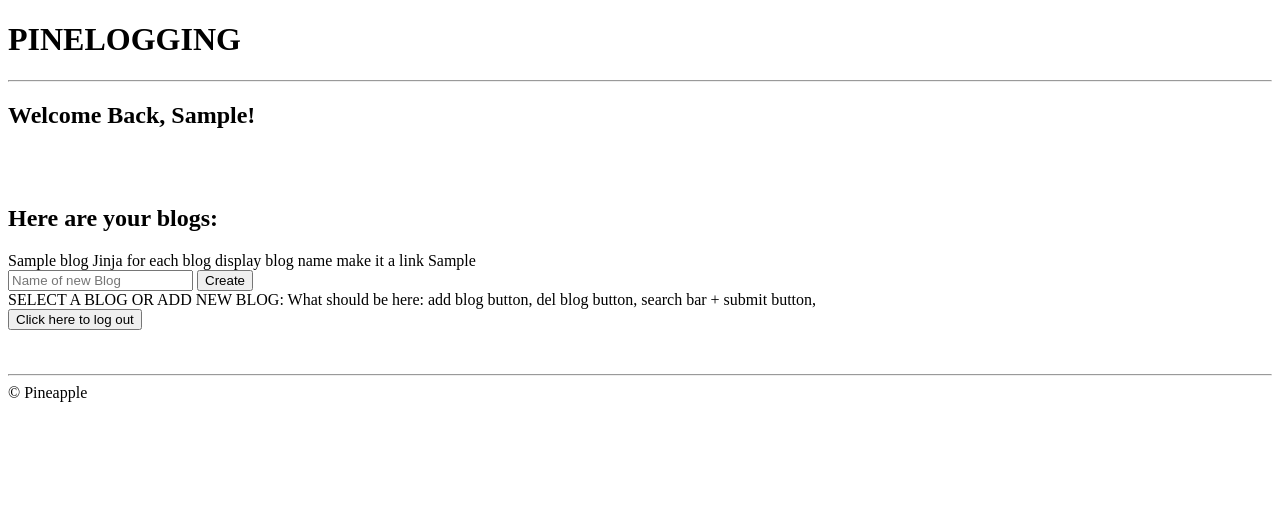
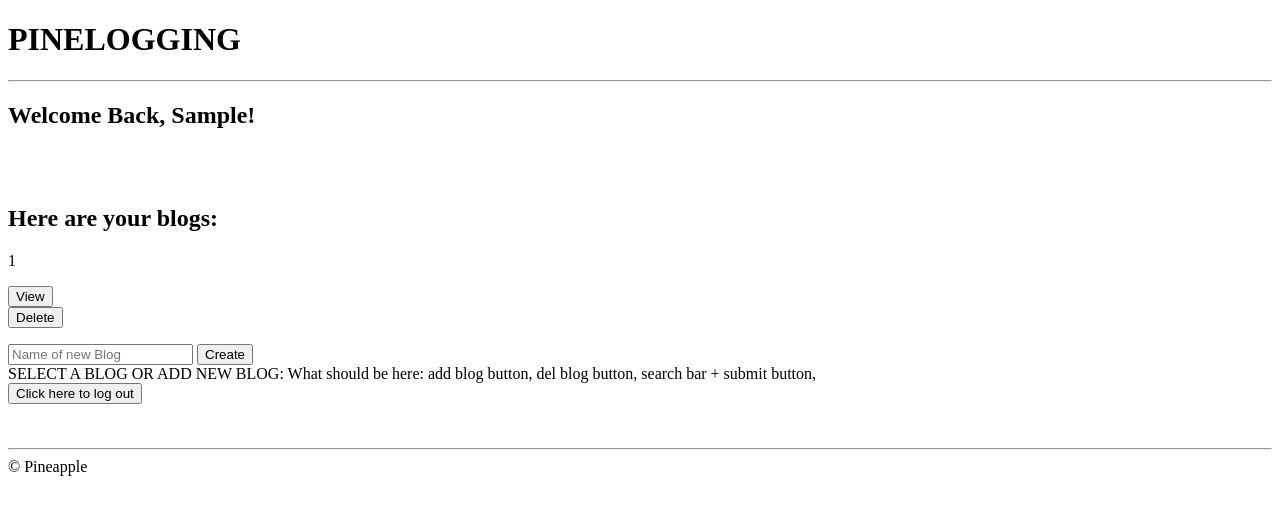
Before and after one commit to jaredasch/Pineapple, a Flask app: template templates/dash.html in a window 1280 px wide. Shown: the top 515 px of the page. Run offline with Flask 2, Linux system fonts and the light colour scheme; the template is opened without the code that fills it: most values are stand-ins (such as "Sample title", 1, 10 or a date in 2020).

Commit message:
made homepage have buttons leading to blog page; adding removing blogs from homepage

```diff
--- a/app.py
+++ b/app.py
@@ -52,11 +52,18 @@ def newBlog():
 @app.route("/display_blog")
 def display_blog():
     que = request.args
-    blog_id = int(que['id'])
+    blog_id = int(que['blog_id'])
     name = blogs.getBlog(blog_id)
     user = blogs.getAuthor(blog_id)
     entries = blogs.getEntries(blog_id)
     return render_template("blog.html", blog_id = blog_id, blog_title = name, author = user, entry_list = entries)
+
+@app.route("/remove_blog")
+def remove_blog():
+    que = request.args
+    blog_id = int(que['blog_id'])
+    blogs.delBlog(blog_id)
+    return render_template("dash.html", LoggedUser = session['username'], blogs =  blogs.getBlogsList(session['username']))
 
 @app.route("/new_entry")
 def add_entry():
--- a/templates/dash.html
+++ b/templates/dash.html
@@ -7,14 +7,19 @@
 
 {% for blog in blogs %}
 
-  {{blog}}
+<p>
+ 	{{blog[0]}}
+  <form action="/display_blog">
+    <input type="hidden" name="blog_id" value={{blog[1]}}>
+	<input type="submit" name="go" value="View">
+  </form>
+  <form action="/remove_blog">
+    <input type="hidden" name="blog_id" value={{blog[1]}}>
+	<input type="submit" name="remove" value="Delete">
+  </form>
+</p>
 
 {% endfor %}
-
-Jinja for each blog display blog name
-make it a link
-{{myBlogs}}
-
 
 
 <form action="/newBlog">
--- a/util/blogs.py
+++ b/util/blogs.py
@@ -61,6 +61,7 @@ def searchBlog(title):
             search_results += urls[x]
     return search_results
 
+"""
 addBlog("AT", "Blog")
 addBlog("Bob", "Badalog")
 addBlog("Bobsad", "Bsdasadalog")
@@ -69,6 +70,7 @@ addBlog("Boosda", "dfwaoef")
 addBlog("AT", "HungerGames")
 addBlog("Stuff", "HungerGames")
 print(searchBlog("HungerGames"))
+"""
 
 def getEntries(id):
     '''
@@ -98,7 +100,7 @@ def getBlogsList(gettingUser):
     '''
     Returns a list of blogs name assosiated with user
     '''
-    command = "SELECT blog_name FROM blogs WHERE user == ?"
+    command = "SELECT blog_name,blog_id FROM blogs WHERE user == ?"
     name = c.execute(command, (gettingUser,)).fetchall()
     return name
 
```
Also changed, not shown: database.db.
